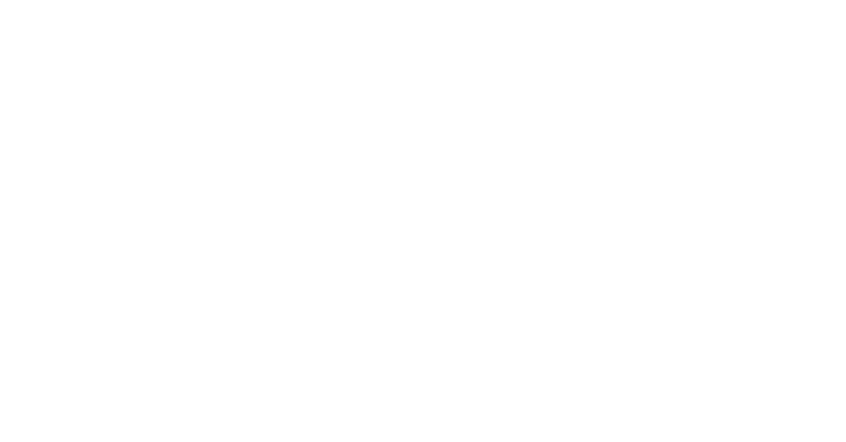
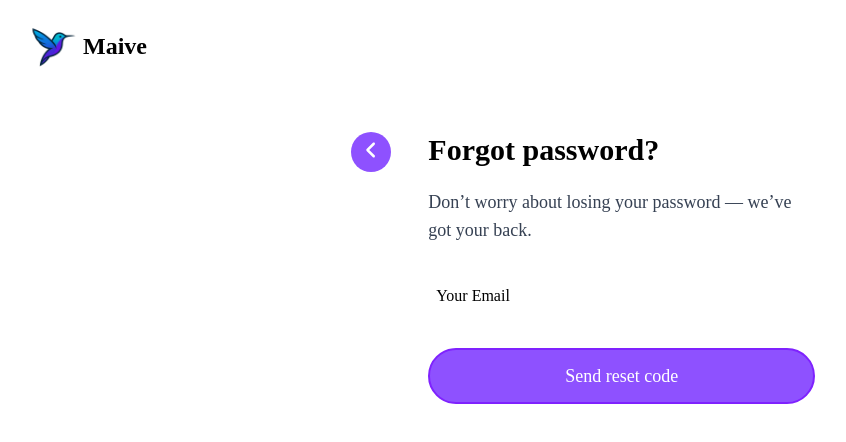
Before and after one commit to themaive/maive, a React (Vite) app: page /auth/forgot-password in a window 1280 px wide. Before the commit this address had no page. Shown: the top 442 px of the page, without its empty margins (57-903 px from the left). Built offline with nearby package versions, Linux system fonts and the light colour scheme.

Commit message:
Added Forgot password page

```diff
--- a/src/components/AuthHeader.jsx
+++ b/src/components/AuthHeader.jsx
@@ -1,5 +1,4 @@
 import React from 'react'
-import brandLogo from '../assets/icon.png';
 import BrandLogo from '../components/BrandLogo';
 import { Link } from 'react-router-dom';
 
--- a/src/components/OurWorkComponent.jsx
+++ b/src/components/OurWorkComponent.jsx
@@ -4,6 +4,7 @@
 import listImage from '../assets/icons/list-style.png';
 import ButtonWithText from './ButtonWithText';
 import PrimaryButton from './PrimaryButton';
+import VSpacer from './VSpacer';
 
 function OurWorkComponent() {
     return (
@@ -12,6 +13,7 @@
             <div className="min-w-6/12 w-auto h-full p-5 bg-white text-black flex flex-col justify-around items-center">
                 <div className="my-2">
                     <h2 className="text-2xl font-bold capitalize">Student course management system</h2>
+                    <VSpacer height={1}></VSpacer>
                     <h4 className="font-normal text-lg">
                         A desktop-based Java application designed for final-year students. It allows faculty to manage student details, attendance, grades, and reports efficiently.
                     </h4>
--- a/src/main.jsx
+++ b/src/main.jsx
@@ -6,6 +6,7 @@
 import SignUp from './pages/auth/SignUp.jsx'
 import HomePage from './pages/HomePage.jsx'
 import SignIn from './pages/auth/SignIn.jsx'
+import ForgotPassword from './pages/auth/ForgotPassword.jsx'
 
 createRoot(document.getElementById('root')).render(
   <StrictMode>
@@ -17,6 +18,7 @@
           <Route path={'/auth'}>
             <Route path={'sign-up'} element={<SignUp/>}></Route>
             <Route path={'sign-in'} element={<SignIn/>}></Route>
+            <Route path={'forgot-password'} element={<ForgotPassword/>}></Route>
           </Route>
         </Route>
       </Routes>
--- /dev/null
+++ b/src/pages/auth/ForgotPassword.jsx
@@ -0,0 +1,38 @@
+import React from 'react'
+import AuthHeader from '../../components/AuthHeader'
+import BackButton from '../../components/BackButton'
+import FormHeading from '../../components/FormHeading'
+import VSpacer from '../../components/VSpacer'
+import InputField from '../../components/InputField'
+import PrimaryButton from '../../components/PrimaryButton'
+
+function ForgotPassword() {
+
+const styles = {
+    main: 'lg:w-120 lg:py-5'
+  }
+
+  return (
+    <section className='w-screen min-h-screen h-full px-4'>
+      <AuthHeader></AuthHeader>
+
+      <main className={`mt-5 p-2 w-full h-full mx-auto my-auto flex justify-between items-start ${styles.main}`}>
+        <BackButton></BackButton>
+        <form action="" className='w-10/12 h-full ms-4'>
+        <FormHeading title={'Forgot password?'}></FormHeading>
+        <h5 className="text-lg text-gray-700 mt-5">
+         Don’t worry about losing your password — we’ve got your back.
+        </h5>
+        <VSpacer height={2}></VSpacer>
+        <InputField hint={'Your email'} type={'email'}></InputField>
+        <VSpacer height={2}></VSpacer>
+        <PrimaryButton title={'Send reset code'}></PrimaryButton>
+        <VSpacer height={2} />
+      </form>
+      </main>
+
+    </section>
+  )
+}
+
+export default ForgotPassword
--- a/src/pages/auth/SignIn.jsx
+++ b/src/pages/auth/SignIn.jsx
@@ -7,7 +7,7 @@
 import PrimaryButton from '../../components/PrimaryButton';
 import { Link } from 'react-router-dom'
 
-function SignUp() {
+function SignIn() {
 
   const styles = {
     main: 'lg:w-120 lg:py-5'
@@ -41,4 +41,4 @@
   )
 }
 
-export default SignUp
+export default SignIn
```
